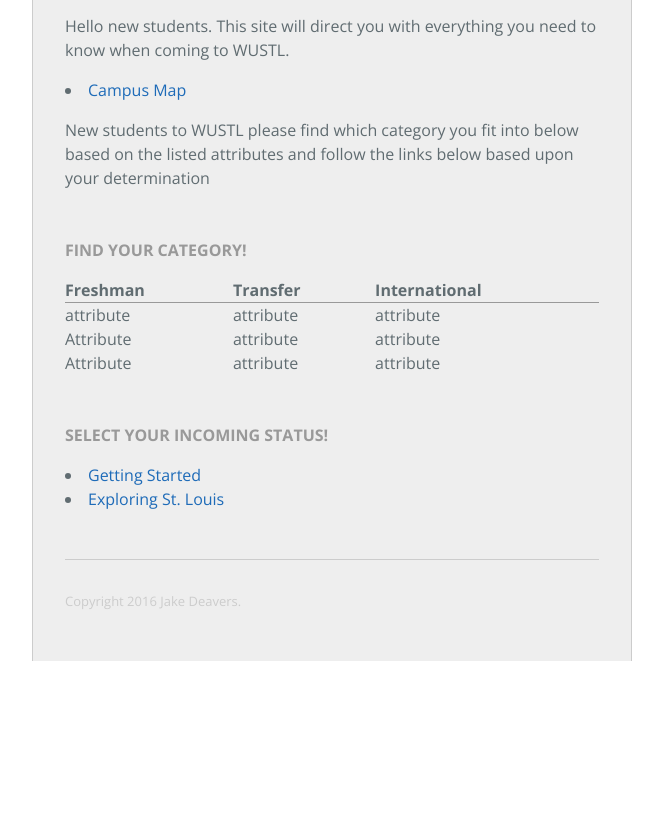
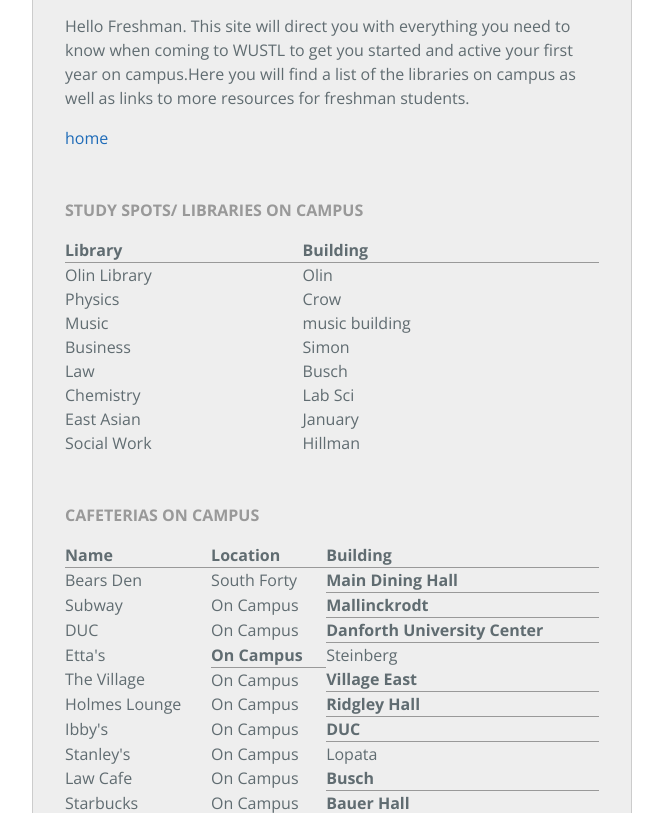
Before and after one commit to jakedeavers/Freshman, a plain HTML site: page index.html in a window 1280 px wide. Shown: the part 139-952 px from the top of the page, without its empty margins (308-971 px from the left). Before the commit the page ends 800 px from the top, so only its background shows below. Drawn offline with nearby package versions, Linux system fonts and the light colour scheme.

Commit message:
Update index.html

```diff
--- a/index.html
+++ b/index.html
@@ -2,7 +2,7 @@
 <html lang="en-us">
   <head>
     <meta charset="UTF-8">
-    <title>New Students</title>
+    <title>Freshman</title>
     <meta name="viewport" content="width=device-width, initial-scale=1">
     <link rel="stylesheet" type="text/css" href="stylesheets/normalize.css" media="screen">
     <link href='https://fonts.googleapis.com/css?family=Open+Sans:400,700' rel='stylesheet' type='text/css'>
@@ -41,35 +41,119 @@
       <section class="page-header">
         <h1 class="project-name">Freshman!</h1>
         <h2 class="project-tagline">Welcome To Wash. U!</h2>
-        <p>Hello new students. This site will direct you with everything you need to know when coming to WUSTL.</p>
-        <li>
-        <a href="http://wustl.edu">Campus Map</a>
-        </li>
-        <p>New students to WUSTL please find which category you fit into below based on the listed attributes and follow the links below based upon your determination</p>
+        <p>Hello Freshman. This site will direct you with everything you need to know when coming to WUSTL to get you started and active your first year on campus.Here you will find a list of the libraries on campus as well as links to more resources for freshman students.</p>
+        <a href="http://jakedeavers.github.io/QA-home">home</a>
       </section>
 
       <section class="main-content">
-        <h3>Find your Category!</h3>
+        <h3>Study spots/ Libraries on Campus</h3>
         <table>
           <tr>
-            <th>Freshman</th>
-            <th>Transfer</th>
-            <th>International</th>
+            <th>Library</th>
+            <th>Building</th>
           </tr>
           <tr>
-            <td>attribute</td>
-            <td>attribute</td>
-            <td>attribute</td>
+            <td>Olin Library</td>
+            <td>Olin</td>
           </tr>
           <tr>
-            <td>Attribute</td>
-            <td>attribute</td>
-            <td>attribute</td>
+            <td>Physics</td>
+            <td>Crow</td>
           </tr>
           <tr>
-            <td>Attribute</td>
-            <td>attribute</td>
-            <td>attribute</td>
+            <td>Music</td>
+            <td>music building</td>
+          </tr>
+          <tr>
+            <td>Business</td>
+            <td>Simon</td>
+          </tr>
+          <tr>
+            <td>Law</td>
+            <td>Busch</td>
+          </tr>
+          <tr>
+            <td>Chemistry</td>
+            <td>Lab Sci</td>
+          </tr>
+          <tr>
+            <td>East Asian</td>
+            <td>January</td>
+          </tr>
+          <tr>
+            <td>Social Work</td>
+            <td>Hillman</td>
+          </tr>
+        </table>
+        </section>
+
+      <section class="main-content">
+        <h3>Cafeterias on campus</h3>
+        <table>
+          <tr>
+            <th>Name</th>
+            <th>Location</th>
+            <th>Building</th>
+	  </tr>
+          <tr>
+            <td>Bears Den</td>
+            <td>South Forty</td>
+            <th>Main Dining Hall</th>
+          </tr>
+          <tr>
+            <td>Subway</td>
+            <td>On Campus</td>
+            <th>Mallinckrodt</th>
+          </tr>
+          <tr>
+            <td>DUC</td>
+            <td>On Campus</td>
+            <th>Danforth University Center</th>
+          </tr>
+          <tr>
+            <td>Etta's</td>
+            <th>On Campus</th>
+            <td>Steinberg</td>
+          </tr>
+          <tr>
+            <td>The Village</td>
+            <td>On Campus</td>
+            <th>Village East</th>
+          </tr>
+          <tr>
+            <td>Holmes Lounge</td>
+            <td>On Campus</td>
+            <th>Ridgley Hall</th>
+          </tr>
+          <tr>
+            <td>Ibby's</td>
+            <td>On Campus</td>
+            <th>DUC</th>
+          </tr>
+          <tr>
+            <td>Stanley's</td>
+            <td>On Campus</td>
+            <td>Lopata</td>
+          </tr>
+          <tr>
+            <td>Law Cafe</td>
+            <td>On Campus</td>
+            <th>Busch</th>
+          </tr>
+          <tr>
+            <td>Starbucks</td>
+            <td>On Campus</td>
+            <th>Bauer Hall</th>
+          </tr>
+          <tr>
+            <td>Whispers Cafe</td>
+            <td>On Campus</td>
+            <th>Olin</th>
+          </tr>
+          <tr>
+            <td>Einstein Bros</td>
+            <td>On Campus</td>
+            <th>Simon</th>
           </tr>
         </table>
         </section>
```
